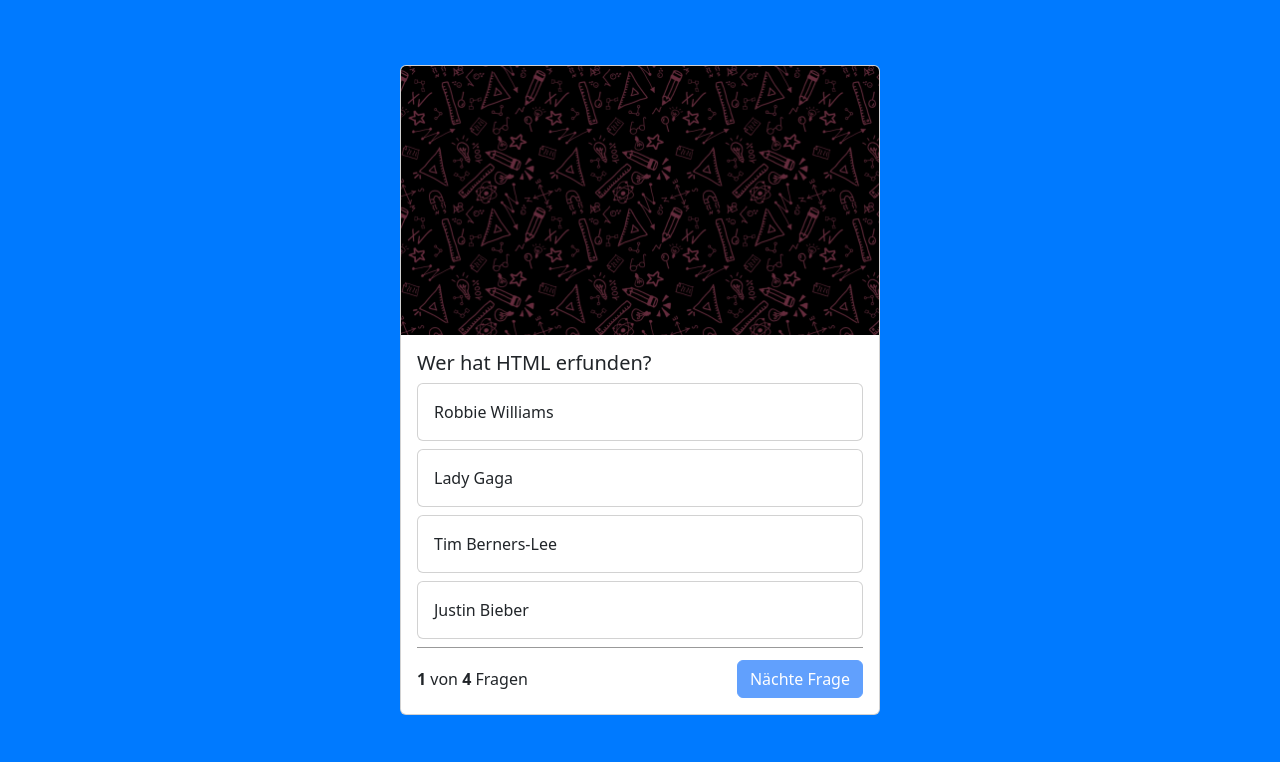
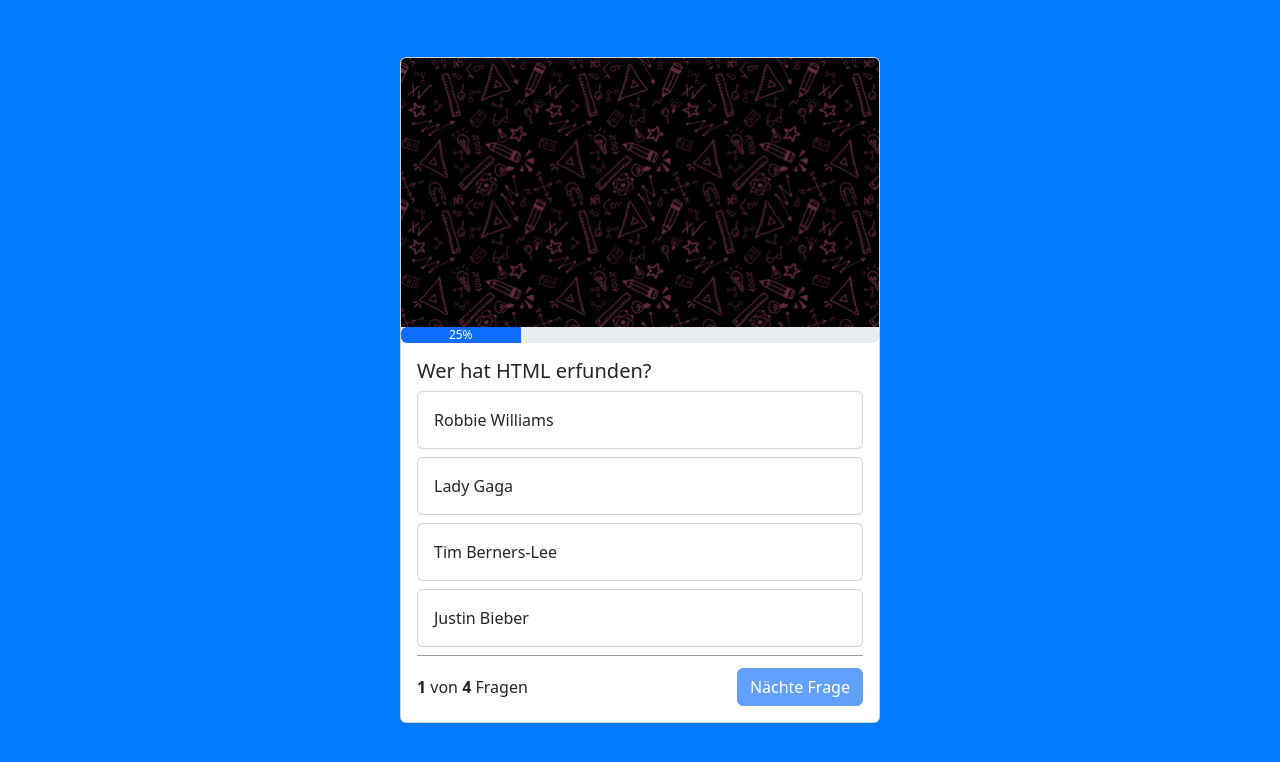
Before and after one commit to nastybacon/project_quizapp, a plain HTML site: page index.html in a window 1280 px wide. Shown: the part 60-822 px from the top of the page. Drawn offline with nearby package versions, Linux system fonts and the light colour scheme.

Commit message:
progress bar

```diff
--- a/index.html
+++ b/index.html
@@ -8,7 +8,6 @@
     <title>Document</title>
     <link rel="stylesheet" href="style.css">
     <script src="script.js"></script>
-
     <!-- Bootstrap file-->
     <link href="https://cdn.jsdelivr.net/npm/bootstrap@5.3.0-alpha1/dist/css/bootstrap.min.css" rel="stylesheet"
         integrity="sha384-GLhlTQ8iRABdZLl6O3oVMWSktQOp6b7In1Zl3/Jr59b6EGGoI1aFkw7cmDA6j6gD" crossorigin="anonymous">
@@ -29,12 +28,19 @@
             <img src="img/school.jpg" id="header-image" class="card-img-top">
             <!-- ID einführen, um mit JS das Bild am Ende zu ersetzten-->
 
+            <div class="progress">
+                <div class="progress-bar" id="progress-bar" role="progressbar" style="width: 0%">25%</div>
+            </div> <!-- Progress Bar von Bootstrap-->
+
             <div class="card-body" id="endScreen" style="display: none;"> <!-- wird beim Beenden vom Quiz gezeigt-->
-                <div class="text-center final-headline">Quiz beendet!</div>  <!-- style="display: none; wird zum ausblenden verwendet -->
+
+                <div class="text-center final-headline">Quiz beendet!</div>
+                <!-- style="display: none; wird zum ausblenden verwendet -->
 
 
                 <div class="text-center">
-                    Du hast <b id="amount-of-right-questions">XXX</b> Fragen von <b id="amount-of-guestions">XXX</b> richtig beantwortet!
+                    Du hast <b id="amount-of-right-questions">XXX</b> Fragen von <b id="amount-of-guestions">XXX</b>
+                    richtig beantwortet!
                 </div>
             </div>
 
@@ -68,11 +74,13 @@
                         <b id="question-number">1</b> von <b id="all-questions">5</b> Fragen
                     </span> <!-- ID geben, um mit der Funktion die aktuelle Nummer der Frage abzurufen -->
 
-                    <button onclick="nextQuestion()" class="btn btn-primary" id="next-button" disabled>Nächte Frage</button>  <!-- disabled = deaktiviert -->
+                    <button onclick="nextQuestion()" class="btn btn-primary" id="next-button" disabled>Nächte
+                        Frage</button> <!-- disabled = deaktiviert -->
                 </div> <!-- onclick ruft die nextQuestion() auf -->
             </div>
         </div>
     </div>
+
 </body>
 
 </html>
--- a/script.js
+++ b/script.js
@@ -32,28 +32,30 @@ let questions = [
         "right_answer": 3
     }
 ];
-
 let rightQuestions = 0;
-
 let currentQuestion = 0;
-
 function init() {
     document.getElementById('all-questions').innerHTML = questions.length; /** "Länge" der Fragen */
-
     showQuestion();
-
 };
-
 function showQuestion() {
-
     if (currentQuestion >= questions.length) { /** wenn der Wert der aktuellen Frage größer als die Menge der Fragen ist, dann */
-        // TODO: Show End Screen
+        // Show End Screen
         document.getElementById('endScreen').style = ''; // sichtbar machen
         document.getElementById('questionBody').style = 'display: none'; // ausblenden
+
         document.getElementById('amount-of-guestions').innerHTML = questions.length; // gesamte Menge der Fragen
         document.getElementById('amount-of-right-questions').innerHTML = rightQuestions; // gesamte Menge der richtigen Antworten
         document.getElementById('header-image').src = 'img/cup.jpg'; // Bild beim Ergebnis ersetzten
     } else { // wenn nicht, dann Frage anzeigen
+
+        let percent = (currentQuestion + 1) / questions.length; // ausrechnen wie viel Prozent eine Frage aktuell hat + (0+1) für die erste Frage
+        percent = Math.round(percent * 100); // % anzeigen + runden (nicht 0.25, sondern 25)
+
+        document.getElementById('progress-bar').innerHTML = `${percent}%`; // % mit Zahl*100 als Variable anzeigen
+        document.getElementById('progress-bar').style = `width: ${percent}%`; // die Prozentzahl auch für den blauen Balken verändern
+
+        console.log('Fortschritt', percent);
 
         let question = questions[currentQuestion]; /** wir machen einen Container und holen das erste Element aus dem Array raus */
 
@@ -65,16 +67,13 @@ function showQuestion() {
         document.getElementById('answer_4').innerHTML = question['answer_4'];
     }
 }
-
 function answer(selection) {
     let question = questions[currentQuestion];
     console.log('Selected answer is ', selection); /** Selected answer is answer_2 */
     let selectedQuestionNumber = selection.slice(-1); /** .slice(-1) ist der letzte Buchstabe von selection (=answer_3) */
     console.log('SelectedQuestionNumber is', selectedQuestionNumber);
     console.log('Current question is ', question['right_answer']); /** Current question is 3 */
-
     let idOfRightAnswer = `answer_${question['right_answer']}`; /** ID der richtigen Antwort */
-
     if (selectedQuestionNumber == question['right_answer']) { /** wenn selected question = richtige Antwort, dann */
         document.getElementById(selection).parentNode.classList.add('bg-success'); /** .parentNode für "Überklasse" | Bootstrap Klasse für grüne Buttons hinzugefügt */
         rightQuestions++; // bei richtiger Antwort 0+1 | bei -- wird es um 1 verringert
@@ -85,14 +84,12 @@ function answer(selection) {
     }
     document.getElementById('next-button').disabled = false; /** .disabled = false -> Button bei Eingabe "freischalten" */
 }
-
 function nextQuestion() { /** Funktion für den "Nächste Frage" Button */
     currentQuestion++; /** wir erhöhen unsere Variable von 0 auf 1 */
     document.getElementById('next-button').disabled = true; /** .disabled = true -> Button bei nächster Frage wieder deaktivieren */
     resetAnswerButtons() /** Funktion zum resetten der Buttons aufrufen */
     showQuestion(); /** die funktion für die nächste Variable anzeigen */
 }
-
 function resetAnswerButtons() {
     document.getElementById('answer_1').parentNode.classList.remove('bg-danger'); /** die Klassen danger und success entfernen bei nächster Frage */
     document.getElementById('answer_1').parentNode.classList.remove('bg-success'); /** 8 mal für 4 Anworten */
@@ -102,6 +99,4 @@ function resetAnswerButtons() {
     document.getElementById('answer_3').parentNode.classList.remove('bg-success');
     document.getElementById('answer_4').parentNode.classList.remove('bg-danger');
     document.getElementById('answer_4').parentNode.classList.remove('bg-success');
-
-
 }
--- a/style.css
+++ b/style.css
@@ -22,11 +22,9 @@ background-color: #007aff !important;
         cursor: pointer;
         background-color: rgba(0,0,0,0.05);
     }
-
     .bg-success, .bg-danger {
         color: white;
     }
-
     .width-100 {
         width: 100%;
     }
```
Lines whose indentation alone changed are shown as unchanged.
